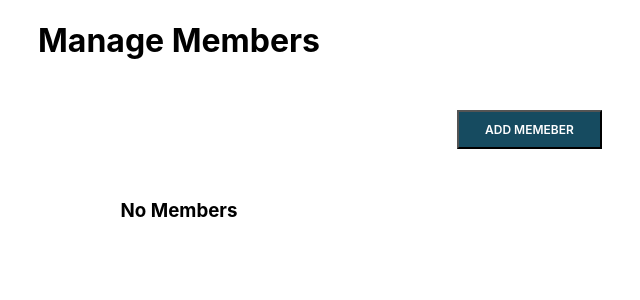
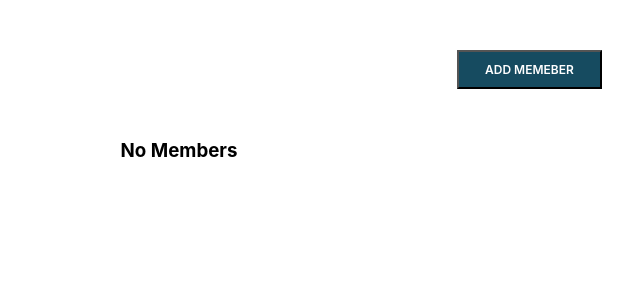
Before and after one commit to KatlegoMakofane/Crud_Applicaiion, a React (Create React App) app: page / in a window 1280 px wide. Shown: the top 300 px of the page, without its empty margins (461-1101 px from the left). Built offline with nearby package versions, Linux system fonts and the light colour scheme.

Commit message:
Update EmployeeList.jsx

```diff
--- a/src/Components/EmployeeList.jsx
+++ b/src/Components/EmployeeList.jsx
@@ -12,7 +12,7 @@ const EmployeeList = () => {
     }, []);
   return (
     <div>
-        <h1 className='my-5 texter-center'>Manage Members</h1>
+
         <button
                             className="btn btn-outline-secondary my-2 my-sm-0"
                             onClick={() => navigate("/create-employee")}
```
